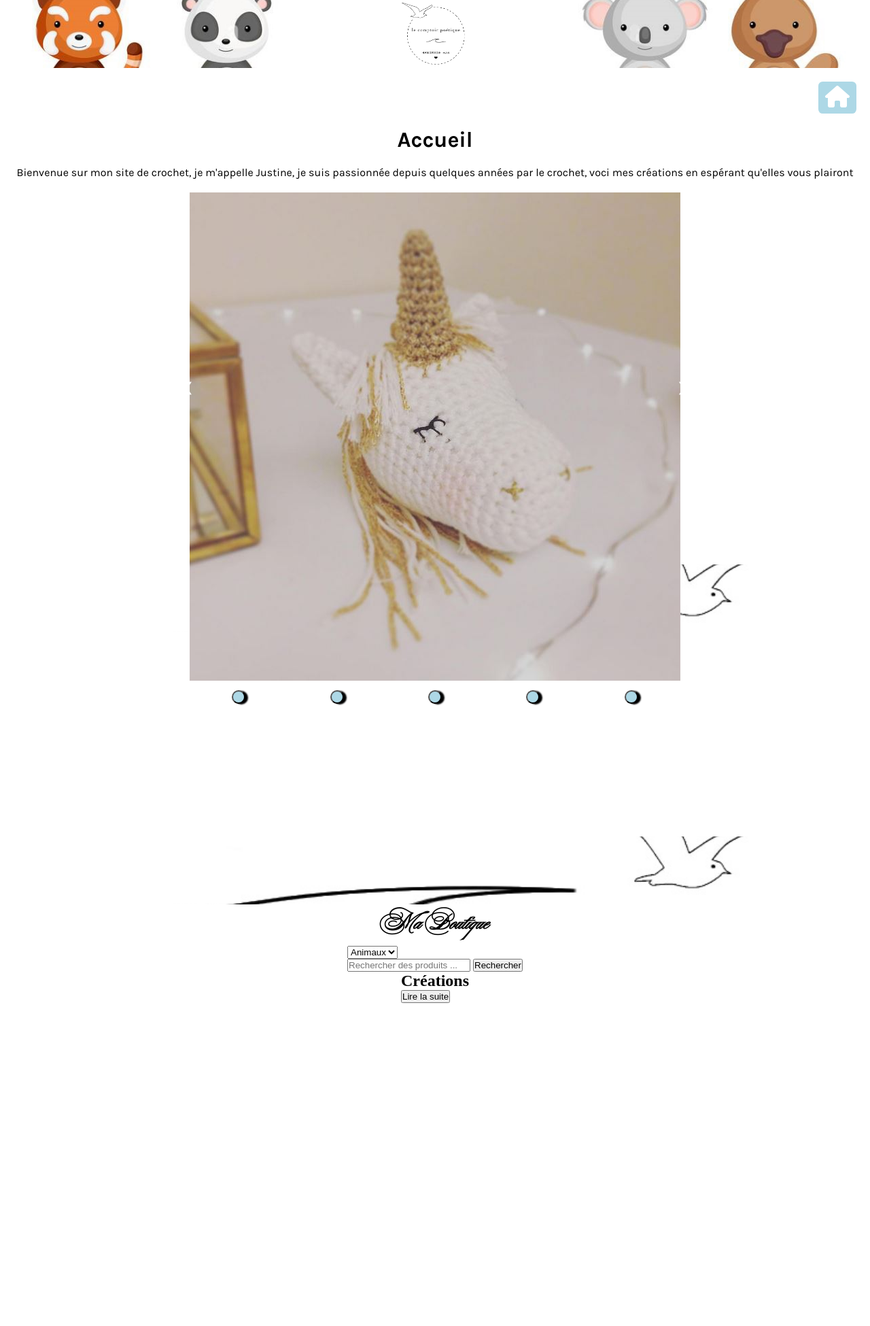
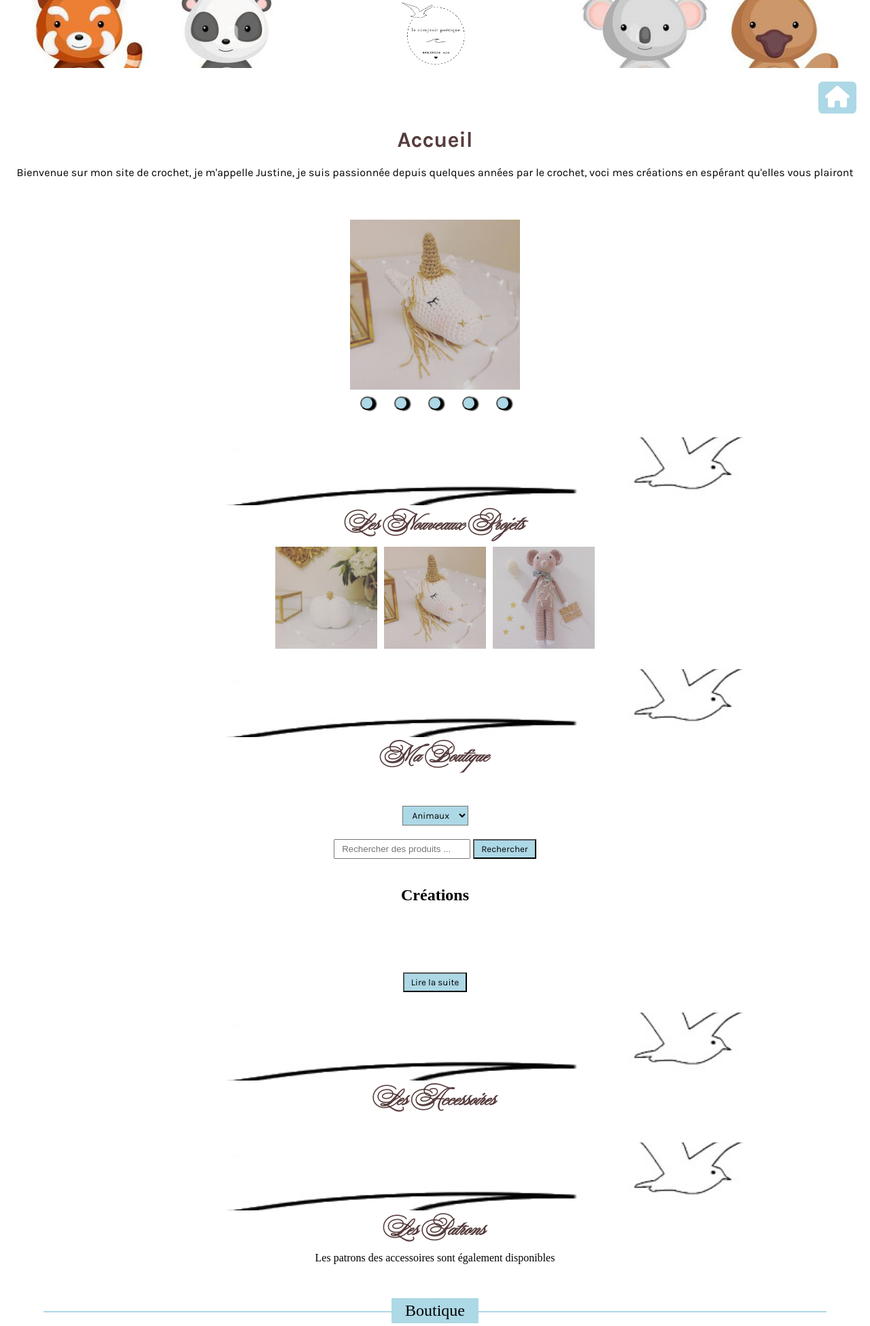
Before and after one commit to TimotheeCresson/Projet-Crochet, a PHP site: page / in a window 1280 px wide. Shown: the top 1950 px of the page at 68% size. Run offline with PHP 8.4, Linux system fonts and the light colour scheme.

Commit message:
projet boutique

```diff
--- a/importcss/boutique.css
+++ b/importcss/boutique.css
@@ -5,13 +5,13 @@
 }
 .imgDivElement {
     position: relative;
-    width: 200px;
-    height: 200px;
+    width: 150px;
+    height: 150px;
 }
 .imgCreation {
     width: 100%;
     max-width: 100%;
-    height: 200px;
+    height: 100%;
     object-fit: fill;
 }
 .creationImgDiv {
@@ -40,5 +40,57 @@
     flex-direction: column;
     justify-content: center;
     align-items: center;
+    gap: 10px;
+}
+#allCreation {
+    background: lightblue;
+    color: var(--primary-color);
+    padding: 5px 10px;
+    font-family: var(--police-Karla-Regular);
+    font-weight: 300;
+}
+#recherche {
+    background: lightblue;
+    color: var(--primary-color);
+    padding: 5px 10px;
+    font-family: var(--police-Karla-Regular);
+    font-weight: 300;
+}
+#rechercherProduits{
+    padding: 5px 10px;
+}
+#btnSuite {
+    background: lightblue;
+    color: var(--primary-color);
+    padding: 5px 10px;
+    font-family: var(--police-Karla-Regular);
+    font-weight: 300;
+}
+.creationContainer {
+    margin: 40px;
+    display: flex;
+    flex-direction: column;
+    justify-content: center;
+    align-items: center;
     gap: 20px;
 }
+.apparitionCreation {
+    display: flex;
+    flex-direction: column;
+    align-items: center;
+    justify-content: center;
+    gap: 50px;
+}
+.infoDiv p {
+    font-size: 0.8em;
+    font-family: var(--police-Karla-Regular);
+    text-transform: capitalize;
+}
+.description {
+    background: lightblue;
+    font-size: 0.8em;
+    color: black;
+    font-family: var(--police-Karla-Regular);
+    padding: 2px 5px;
+    cursor: pointer;
+}
--- a/importcss/default.css
+++ b/importcss/default.css
@@ -32,15 +32,16 @@
 }
 
 body {
-    display: grid;
+    /* display: grid;
     grid-template-rows: 100dvh 50vh 100vh 100vh 40vh 100vh;
     height: 420vh;
-    width: 100%;
+    width: 100%; */
     overflow-x: hidden;
 }
 h1 {
     font-family: var(--police-ballet);
     font-size: var(--title-size);
+    color: var(--title-color);
     text-transform: capitalize;
 }
 .separationPage {
--- a/importcss/footer.css
+++ b/importcss/footer.css
@@ -84,12 +84,11 @@ footer {
     right: 100%; /* Part vers la gauche */
 }
 .footerBottom {
-    position: absolute;
-    bottom: 0;
     display: grid;
     grid-template-columns: 1fr auto 1fr;
     min-height: 100px;
     background: lightblue;
+    margin-top: 20px;
 }
 .copyright {
     display: flex;
--- a/importcss/header.css
+++ b/importcss/header.css
@@ -114,6 +114,7 @@ header {
     margin: 20px;
     font-size: var(--text-size);
     font-family: var(--police-Karla-Regular);
+    margin-bottom: 60px;
 }
 
 
@@ -148,8 +149,8 @@ header {
     align-items: center;
 }
 .carrousel-container .slider-image {
-    width: 100%;
-    height: 100%;
+    width: 250px;
+    height: 250px;
 }
 .carrousel-container img{
     width: 100%;
@@ -161,7 +162,7 @@ header {
     cursor: pointer;
     position: absolute;
     margin: 5px;
-    top: 35%;
+    top: 40%;
     width: 30px; /* Set a fixed width */
     height: 30px; /* Set a fixed height */
     padding: 0;
--- a/importcss/projet.css
+++ b/importcss/projet.css
@@ -3,3 +3,42 @@
     flex-direction: column;
     align-items: center;
 }
+.imgProjetNouveautés {
+    display: flex;
+    justify-content: center;
+    align-items: center;
+    flex-wrap: wrap;
+    gap: 10px;
+}
+.imgNewDiv {
+    position: relative;
+    width: 150px;
+    height: 150px;
+}
+.imgCreationNew {
+    width: 100%;
+    max-width: 100%;
+    height: 100%;
+    object-fit: fill;
+}
+
+.infoDiv {
+    position: absolute;
+    top: 0;
+    left: 0;
+    right: 0;
+    bottom: 0;
+    background: url("../img/imgHover.jpg") center / cover;
+    display: none;
+    flex-direction: column;
+    justify-content: center;
+    align-items: center;
+    opacity: 0.8;
+}
+.imgNewDiv:hover .infoDiv {
+    display: flex;
+    flex-direction: column;
+    justify-content: center;
+    align-items: center;
+    gap: 10px;
+}
--- a/index.html
+++ b/index.html
@@ -35,7 +35,7 @@
         <div class="separationPage"></div>
         <h1>les nouveaux projets</h1>
         <div class="projetContainer">
-            <div class="imgProjet"></div>
+            <div class="imgProjetNouveautés"></div>
         </div>
     </section>
 
@@ -51,13 +51,13 @@
             </div>
             <div class="creationInputRecherche">
                 <input type="search" name="rechercherProduits" id="rechercherProduits" placeholder="Rechercher des produits ...">
-                <input type="button" value="Rechercher">
+                <input type="button" id="recherche" value="Rechercher">
             </div>
         </div>
             <div class="apparitionCreation">
                 <h2>Créations</h2>
                 <div class="creationImgDiv"></div>
-                <input type="button" value="Lire la suite">
+                <input type="button" id="btnSuite" value="Lire la suite">
             </div>
     </section>
 
```
Also changed, not shown: data.json (+52 -0 lines), importJs/boutique.js (added, +88 -0 lines), importJs/newProjet.js (added, +46 -0 lines), main.js (+41 -73 lines), importJs/slider.js (renamed from slider.js).
